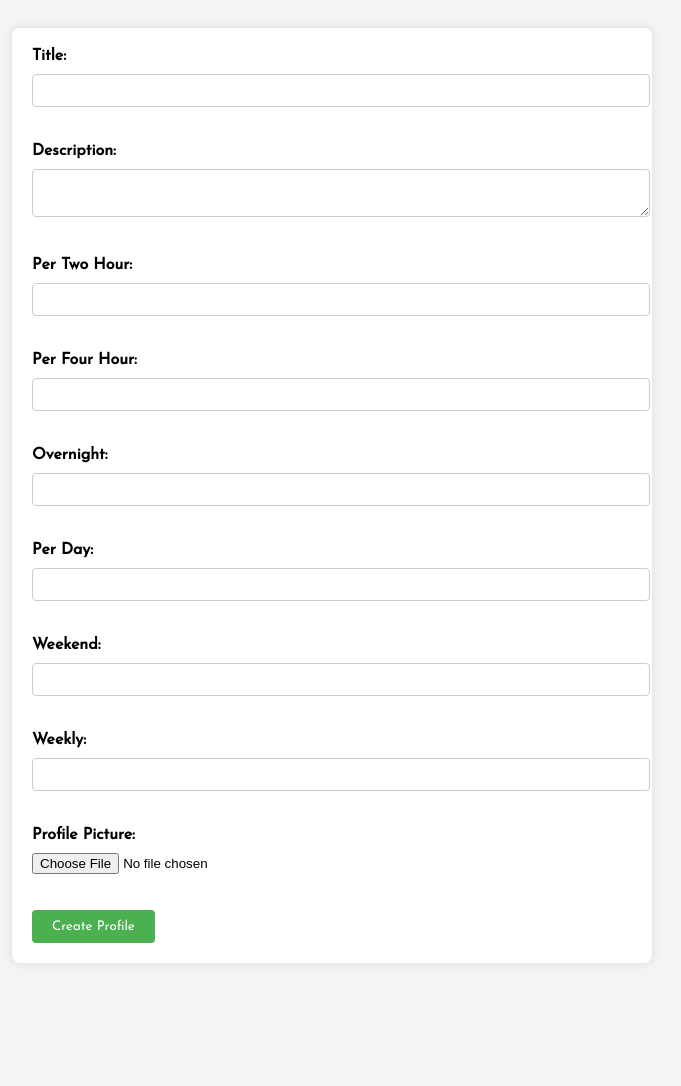
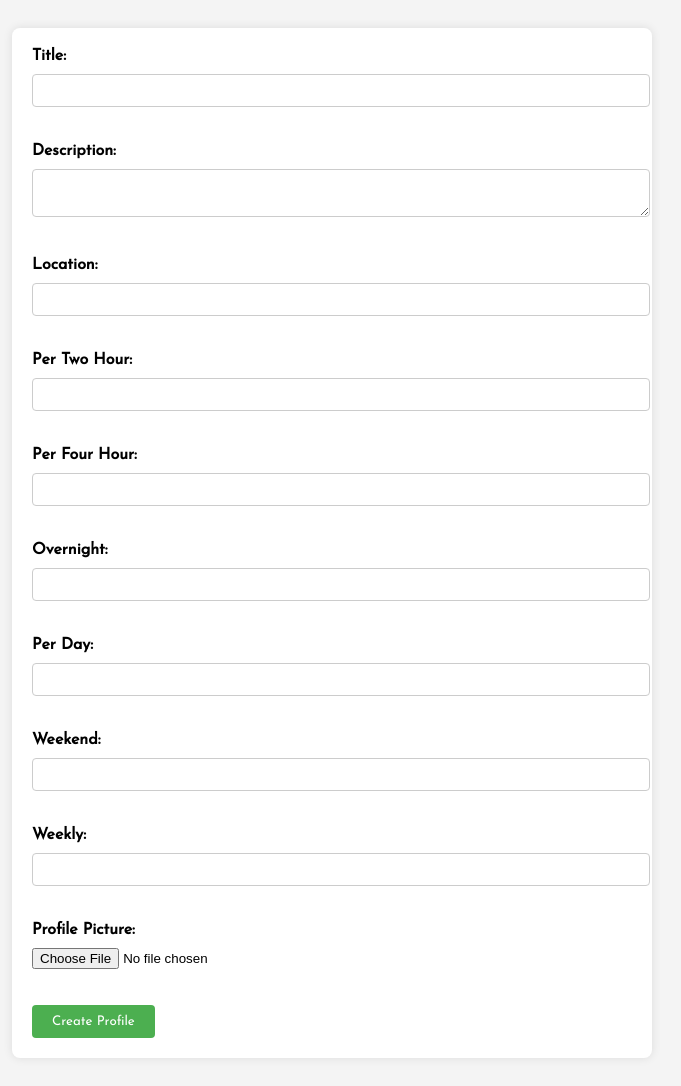
Before and after one commit to its-kios09/Angels4Kings, a Flask app: page /create in a window 1280 px wide. Shown: the whole page, without its empty margins (308-989 px from the left). Before the commit the page ends 943 px from the top, so only its background shows below. Run offline with Flask 3, Linux system fonts and the light colour scheme.

Commit message:
added location attribute to user

```diff
--- a/templates/create-profile.html
+++ b/templates/create-profile.html
@@ -67,6 +67,9 @@
         <label for="description">Description:</label>
         <textarea id="description" name="description" required></textarea><br><br>
 
+        <label for="per_two_hour">Location:</label>
+        <input type="text" id="location" name="location" required><br><br>
+
         <label for="per_two_hour">Per Two Hour:</label>
         <input type="text" id="per_two_hour" name="per_two_hour" required><br><br>
 
--- a/templates/dashboard-user.html
+++ b/templates/dashboard-user.html
@@ -222,7 +222,7 @@ img {
         <img src="{{ url_for('static', filename='uploads/' + profile.profile_picture) }}" alt="">
       </div>
       <div class="content">
-        <div class="title">{{ profile.title}}<span class="blog-date">27.12.2017</span></div>
+        <div class="title">{{ profile.title}}<span class="blog-date">{{ profile.location}}</span></div>
         <div class="rounded"></div>
         <p style="text-align:justify;">
           {{ profile.description }}
--- a/views.py
+++ b/views.py
@@ -142,6 +142,7 @@ def create_profile():
         # Retrieve form data
         title = request.form['title']
         description = request.form['description']
+        location = request.form['location']
         per_two_hour = request.form['per_two_hour']
         per_four_hour = request.form['per_four_hour']
         overnight = request.form['overnight']
@@ -156,6 +157,7 @@ def create_profile():
         profile_data = {
             'title': title,
             'description': description,
+            'location': location,
             'charges': {
                 'per_two_hour': per_two_hour,
                 'per_four_hour': per_four_hour,
```
Also changed, not shown: static/uploads/pro.jpg (deleted).
